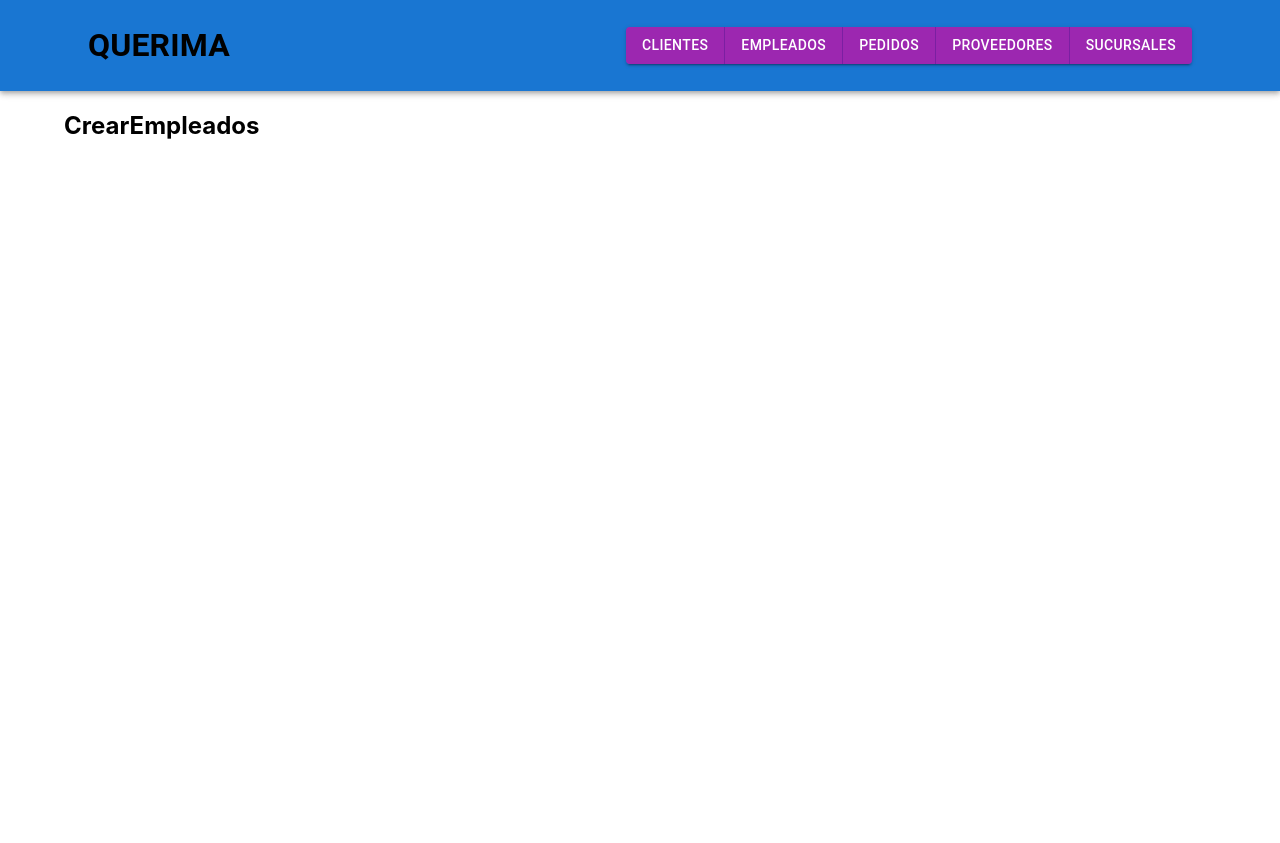
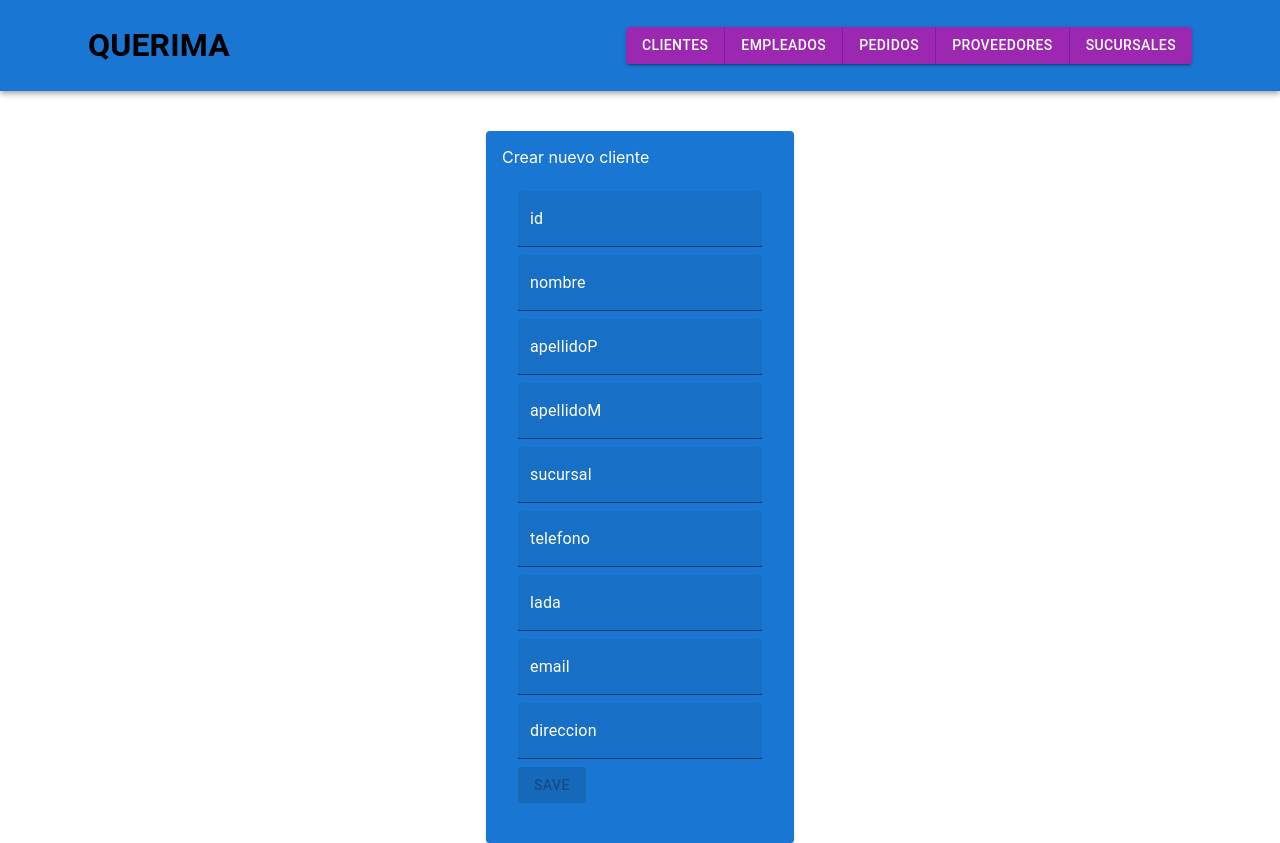
Before and after one commit to RodrigoFA216/QUERIMA-FULLSTACK, a React (Create React App) app: page /empleados/crear in a window 1280 px wide. Before the commit the page ends 800 px from the top, so only its background shows below. Built offline with nearby package versions, Linux system fonts and the light colour scheme.

Commit message:
CrearEmpleados

```diff
--- a/src/Components/Empleados/CrearEmpleados.js
+++ b/src/Components/Empleados/CrearEmpleados.js
@@ -4,8 +4,212 @@ import {useState, useEffect} from 'react'
 import {useNavigate, useParams} from 'react-router-dom'
 
 function CrearEmpleados(){
+    const navigate=useNavigate();
+    const params=useParams();
+    const [loading, setLoading]=useState(false)
+    const [editing, setEditing] = useState(false)
+    const [empleados, setEmpleados]=useState({
+        id: '',
+        nombre: '',
+        apellidoP: '',
+        apellidoM: '',
+        telefono: '',
+        lada: '',
+        email: '',
+        direccion: '',
+        sucursal: '',
+    })
+    const handleSubmit=async(e)=>{
+        e.preventDefault();
+        setLoading(true);
+        console.log(empleados);
+        if(editing){
+            await fetch(`http://localhost:4000/updateempleado/${empleados.telefono}`,{
+                method: 'PUT',
+                headers: { 'Content-Type': 'application/json'},
+                body: JSON.stringify(empleados),
+            })
+            setEditing(false)
+        }else{
+            const res =await fetch('http://localhost:4000/createempleado',{
+                method: 'POST',
+                body: JSON.stringify(empleados),
+                headers: { 'Content-Type': 'application/json'},
+            })
+            const data = await res.json()
+            console.log(data);
+        }
+        setLoading(false)
+        navigate('/empleados');
+    }
+    const handleChange = e =>{
+        setEmpleados({...empleados, [e.target.name]: e.target.value})
+        // console.log(e.target.name, e.target.value);
+    }
+
+    const loadClient = async(telefono)=>{
+        const res=await fetch(`https://localhost:4000/readcliente/${telefono}`)
+        const data = await res.json()
+        console.log(data);
+        setEmpleados({id:data.id, nombre:data.nombre, apellidoP:data.apellidoP, apellidoM:data.apellidoM, telefono:data.telefono, lada:data.lada, email:data.email, direccion:data.direccion, sucursal:data.sucursal});
+        setEditing(true)
+    }
+    useEffect(()=>{
+        if(params.telefono){
+            console.log(params);
+            setEditing(true);
+            loadClient(params.telefono);
+        }
+    },[params.telefono])
     return(
-        <h2>CrearEmpleados</h2>
+        <>
+            <Grid
+                container
+                direction='column'
+                alignItems='center'
+                justifyContent='center'
+            >
+                <Grid item xs={4}>
+                    <Card
+                        sx={{mt:5}}
+                        style={{
+                            padding: '1rem',
+                            backgroundColor: '#1976d2'
+                        }}
+                    >
+                        <Typography variant='5' textAlaign='center' color='white'>
+                            {editing ? "Editar cliente": "Crear nuevo cliente"}
+                        </Typography>
+                        <CardContent>
+                            <form onSubmit={handleSubmit}>
+                                <TextField
+                                    variant='filled'
+                                    label='id'
+                                    name='id'
+                                    value={empleados.id}
+                                    sx={{
+                                        display:'block',
+                                        margin: '.5rem 0'
+                                    }}
+                                    onChange={handleChange}
+                                    inputProps={{style: {color:"white"}}}
+                                    InputLabelProps={{style: {color:"white"}}}
+                                />
+                                <TextField
+                                    variant='filled'
+                                    label='nombre'
+                                    name='nombre'
+                                    value={empleados.nombre}
+                                    sx={{
+                                        display:'block',
+                                        margin: '.5rem 0'
+                                    }}
+                                    onChange={handleChange}
+                                    inputProps={{style: {color:"white"}}}
+                                    InputLabelProps={{style: {color:"white"}}}
+                                />
+                                <TextField
+                                    variant='filled'
+                                    label='apellidoP'
+                                    name='apellidoP'
+                                    value={empleados.apellidoP}
+                                    sx={{
+                                        display:'block',
+                                        margin: '.5rem 0'
+                                    }}
+                                    onChange={handleChange}
+                                    inputProps={{style: {color:"white"}}}
+                                    InputLabelProps={{style: {color:"white"}}}
+                                />
+                                <TextField
+                                    variant='filled'
+                                    label='apellidoM'
+                                    name='apellidoM'
+                                    value={empleados.apellidoM}
+                                    sx={{
+                                        display:'block',
+                                        margin: '.5rem 0'
+                                    }}
+                                    onChange={handleChange}
+                                    inputProps={{style: {color:"white"}}}
+                                    InputLabelProps={{style: {color:"white"}}}
+                                />
+                                <TextField
+                                    variant='filled'
+                                    label='sucursal'
+                                    name='sucursal'
+                                    value={empleados.sucursal}
+                                    sx={{
+                                        display:'block',
+                                        margin: '.5rem 0'
+                                    }}
+                                    onChange={handleChange}
+                                    inputProps={{style: {color:"white"}}}
+                                    InputLabelProps={{style: {color:"white"}}}
+                                />
+                                <TextField
+                                    variant='filled'
+                                    label='telefono'
+                                    name='telefono'
+                                    value={empleados.telefono}
+                                    sx={{
+                                        display:'block',
+                                        margin: '.5rem 0'
+                                    }}
+                                    onChange={handleChange}
+                                    inputProps={{style: {color:"white"}}}
+                                    InputLabelProps={{style: {color:"white"}}}
+                                />
+                                <TextField
+                                    variant='filled'
+                                    label='lada'
+                                    name='lada'
+                                    value={empleados.lada}
+                                    sx={{
+                                        display:'block',
+                                        margin: '.5rem 0'
+                                    }}
+                                    onChange={handleChange}
+                                    inputProps={{style: {color:"white"}}}
+                                    InputLabelProps={{style: {color:"white"}}}
+                                />
+                                <TextField
+                                    variant='filled'
+                                    label='email'
+                                    name='email'
+                                    value={empleados.email}
+                                    sx={{
+                                        display:'block',
+                                        margin: '.5rem 0'
+                                    }}
+                                    onChange={handleChange}
+                                    inputProps={{style: {color:"white"}}}
+                                    InputLabelProps={{style: {color:"white"}}}
+                                />
+                                <TextField
+                                    variant='filled'
+                                    label='direccion'
+                                    name='direccion'
+                                    value={empleados.direccion}
+                                    sx={{
+                                        display:'block',
+                                        margin: '.5rem 0'
+                                    }}
+                                    onChange={handleChange}
+                                    inputProps={{style: {color:"white"}}}
+                                    InputLabelProps={{style: {color:"white"}}}
+                                />
+                                <Button variant='contained' color='primary' type='submit'
+                                    disabled={!empleados.id || !empleados.nombre || !empleados.apellidoP || !empleados.apellidoM || !empleados.sucursal || !empleados.telefono || !empleados.lada || !empleados.email || !empleados.direccion }
+                                >
+                                    {loading ? (<CircularProgress color='inherit' size={24}/>): ("Save")}
+                                </Button>
+                            </form>
+                        </CardContent>
+                    </Card>
+                </Grid>
+            </Grid>
+        </>
     )
 }
 
--- a/src/Components/Pedidos/CrearPedidos.js
+++ b/src/Components/Pedidos/CrearPedidos.js
@@ -10,7 +10,7 @@ function CrearPedidos(){
     const [editing, setEditing] = useState(false)
     const [pedidos, setPedidos]=useState({
         id: '',
-        numero: '',
+        numeropedido: '',
         FechaPedido: '',
         FechaEntrega: '',
         TipoPago: '',
@@ -51,8 +51,8 @@ function CrearPedidos(){
         // console.log(e.target.name, e.target.value);
     }
 
-    const loadClient = async(telefono)=>{
-        const res=await fetch(`https://localhost:4000/readcliente/${telefono}`)
+    const loadClient = async(numeropedido)=>{
+        const res=await fetch(`https://localhost:4000/readcliente/${numeropedido}`)
         const data = await res.json()
         console.log(data);
         setPedidos({id:data.id, numero:data.numero, FechaPedido:data.FechaPedido, FechaEntrega:data.FechaEntrega, TipoPago:data.TipoPago, Cliente:data.Cliente, Empleado:data.Empleado, PersonaRecibe:data.PersonaRecibe, CantidadPan:data.CantidadPan, Precio:data.Precio, Tamaño:dataTamaño, TipoHarina:data.TipoHarina, Nombre:data.Nombre});
```
